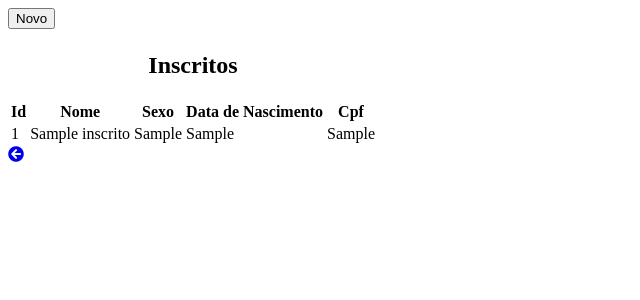
After one commit to olivmarcos/prova-UNIFAGOC, a PHP site: template public/app/Views/TabelaInscricaoPorAtividade.php in a window 1280 px wide. The commit adds this page. Shown: the top 300 px of the page, without its empty margins (0-640 px from the left). Run offline with PHP 8.4, Linux system fonts and the light colour scheme; the template is opened without the code that fills it: most values are stand-ins (such as "Sample title", 1, 10 or a date in 2020); some libraries are stand-ins or nearby versions.

Commit message:
pagina de inscritos funcionando

```diff
--- a/public/app/Controllers/InscricaoController.php
+++ b/public/app/Controllers/InscricaoController.php
@@ -69,6 +69,11 @@ class InscricaoController {
     public function recoverAll()
     {
         return $this->inscricaoDao->recoverAll();
+    }
+
+    public function recoverInscricao($id)
+    {
+        return $this->inscricaoDao->recoverInscricao($id);
     }
 
     public function recoverLast()
--- /dev/null
+++ b/public/app/Views/TabelaInscricaoPorAtividade.php
@@ -0,0 +1,59 @@
+<!DOCTYPE html>
+<html lang="pt-BR">
+<head>
+    <meta charset="UTF-8">
+    <meta name="viewport" content="width=device-width, initial-scale=1.0">
+    <meta http-equiv="X-UA-Compatible" content="ie=edge">
+
+    <link rel="stylesheet" href="<?= ASSET ?>">
+    <link rel="stylesheet" href="https://cdnjs.cloudflare.com/ajax/libs/font-awesome/5.11.2/css/all.css">
+    <title>Document</title>
+</head>
+<body>
+<header></header>
+    <div class="center">
+        <div class="button">
+        <a href="/cadastro/inscricao"><button>Novo</button></a>
+        </div>
+    <table id="tabela">
+            <tr>
+                <th colspan="5"><h2>Inscritos</h2></th>
+            </tr>
+            <t>
+                <th> Id </th>
+                <th> Nome </th>
+                <th> Sexo </th>
+                <th> Data de Nascimento </th>
+                <th> Cpf </th>
+            </t>
+            <?php if($inscritos):
+            foreach($inscritos as $inscrito):
+            {
+                ?>
+                <tr>
+                    <td><?php echo $inscrito['aln_id']; ?></td>
+                    <td><?php echo $inscrito['aln_nome']; ?></td>
+                    <td><?php echo $inscrito['aln_sexo']; ?></td>
+                    <td><?php echo $inscrito['aln_dataNascimento']; ?></td>
+                    <td><?php echo $inscrito['aln_cpf']; ?></td>
+                </tr>
+            <?php
+            }
+        endforeach;
+
+        else:
+            ?>
+        <h4>N existe nada</h4>
+        <?php
+        endif;?>
+    </table>
+
+    </div>
+
+        <footer>
+            <div class="icon">
+                <a href="/painel"><i class="fas fa-arrow-circle-left"></i></a>
+            </div>
+        </footer>
+</body>
+</html>
--- a/public/index.php
+++ b/public/index.php
@@ -33,6 +33,8 @@ $router->group('listar');
 $router->get('/aluno', 'Web:listarAlunos');
 $router->get('/atividade', 'Web:listarAtividades');
 $router->get('/inscricao', 'Web:listarInscricoes');
+$router->get('/inscritos', 'Web:listarInscritos');
+
 
 $router->dispatch();
 
```
Also changed, not shown: public/app/Controllers/Web.php (+14 -3 lines), public/app/Dao/InscricaoDao.php (+8 -1 lines), public/app/Views/TabelaAtividade.php (+12 -5 lines).
